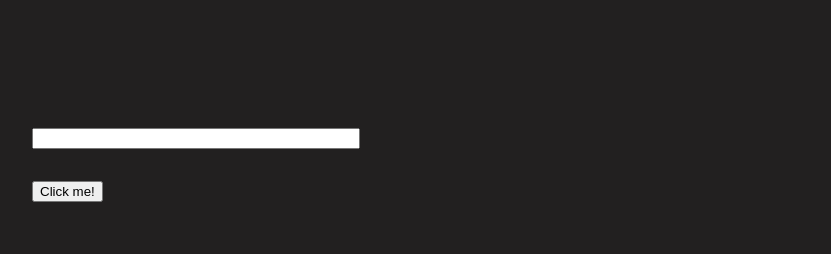
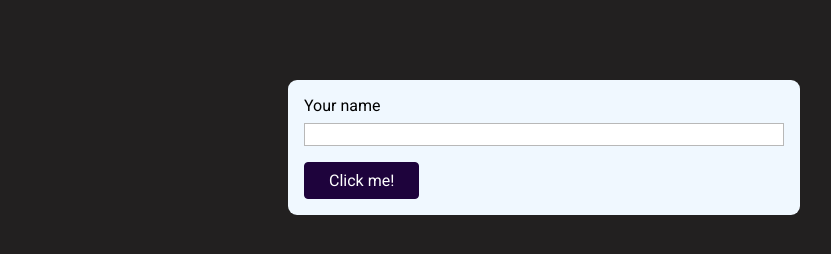
Before and after one commit to AhgamaSundar/Styled-website, a plain HTML site: page index.html in a window 1280 px wide. Shown: the whole page, without its empty margins (96-927 px from the left). Drawn offline with Linux system fonts and the light colour scheme.

Commit message:
styling for fourm

```diff
--- a/index.css
+++ b/index.css
@@ -1,11 +1,42 @@
-body{
+body {
   background-color: rgb(34, 32, 32);
-  margin:8rem;
+  font-family: "Roboto", sans-serif;
 }
-button{
+form {
+  width: 30rem;
+  margin: 5rem auto;
+  background-color: aliceblue;
+  border-radius: 9px;
+  padding: 1rem;
+}
+label{
+  margin-bottom: 0.5rem;
   display: block;
 }
-input{
-  width: 20rem;
-  margin-bottom: 2rem;
+input {
+  display: block;
+  width: 100%;
+  margin-bottom: 1rem;
+  box-sizing: border-box;
+  font:inherit;
+  border:1px solid rgb(184,184,184);
 }
+input:focus{
+  background-color: rgb(219,190,253);
+  color:rgb(49, 11, 93);
+  border-color: rgb(30, 3, 60);
+}
+button {
+  font:inherit;
+  display: block;
+  background-color:rgb(30, 3, 60) ;
+  color:white;
+  border: 1px solid rgb(30, 3, 60);
+  padding:0.5rem 1.5rem;
+  border-radius: 4px;
+  cursor:pointer;
+}
+button:hover{
+  background-color: rgb(102, 40, 172);
+  border-color:rgb(114, 71, 163)
+}
--- a/index.html
+++ b/index.html
@@ -3,10 +3,18 @@
   <head>
     <title>Fourm</title>
   </head>
-  <link rel="stylesheet" href="index.css"/>
+  <link rel="preconnect" href="https://fonts.googleapis.com" />
+  <link rel="preconnect" href="https://fonts.gstatic.com" crossorigin />
+  <link
+    href="https://fonts.googleapis.com/css2?family=Roboto:ital,wght@0,100;0,300;0,400;0,500;0,700;0,900;1,100;1,300;1,400;1,500;1,700;1,900&display=swap"
+    rel="stylesheet"
+  />
+  <link rel="stylesheet" href="index.css" />
   <body>
-    <form action="" method="POST">
-      <input type="number" /> <button>Click me!</button>
+    <form action="/" method="GET">
+      <label for="uname">Your name</label>
+      <input type="text" name="user-name" id="uname" />
+      <button>Click me!</button>
     </form>
   </body>
 </html>
```
